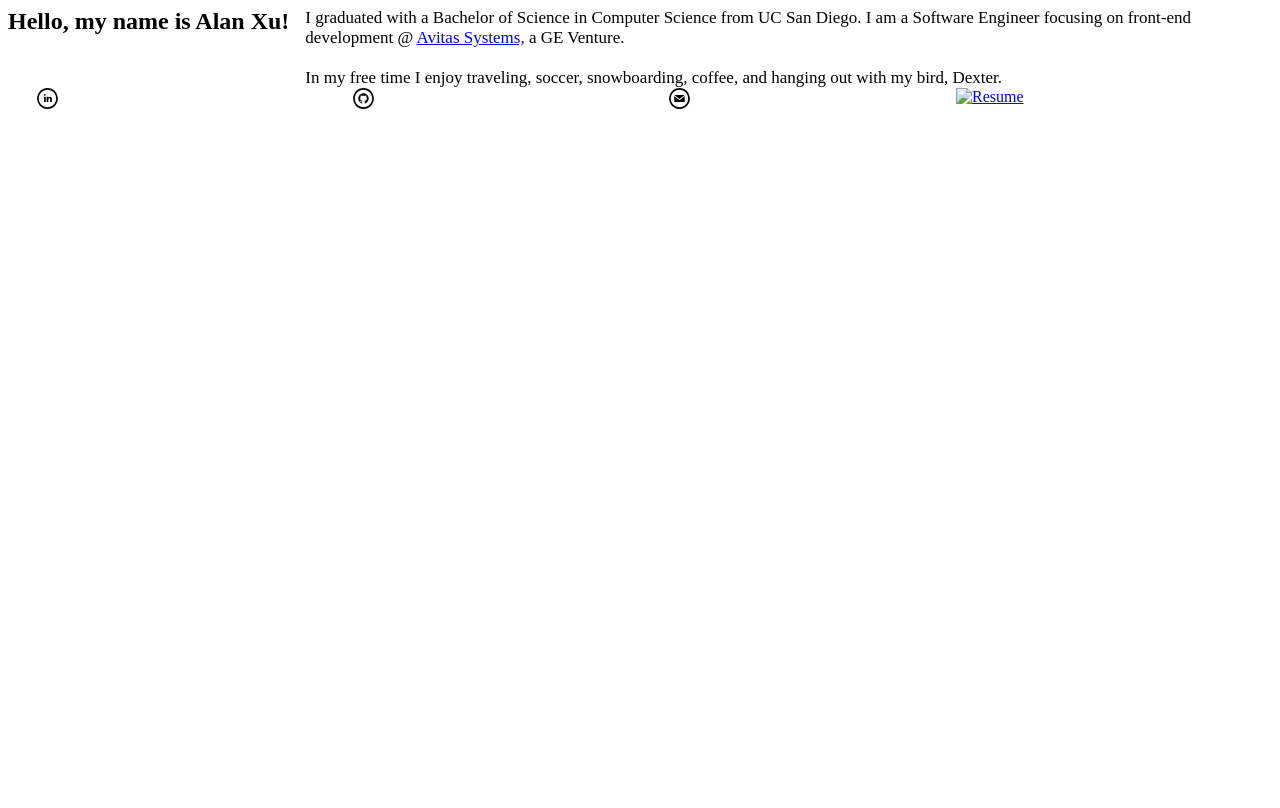
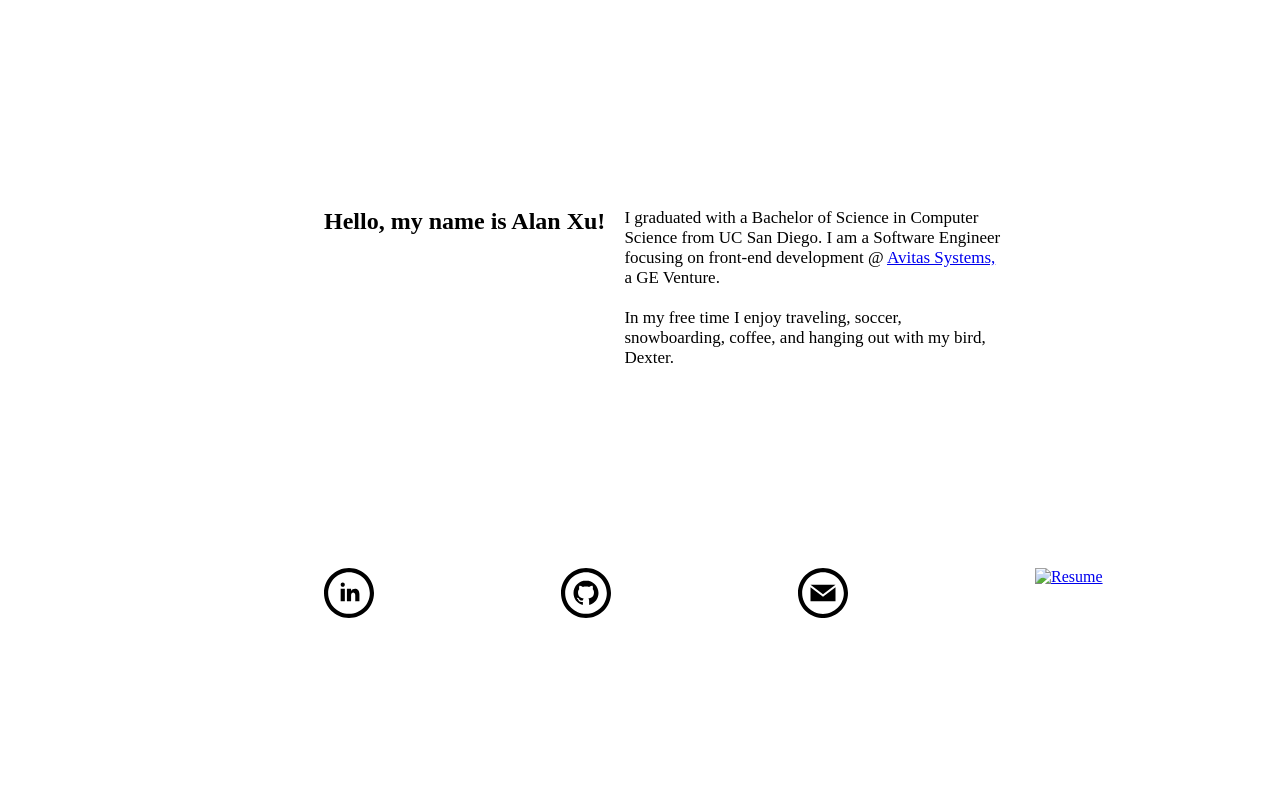
Before and after one commit to Alanxu5/alanxu5.github.io, a plain HTML site: page index.html in a window 1280 px wide. Drawn offline with Linux system fonts and the light colour scheme.

Commit message:
adds gitignore and changes css layout

```diff
--- a/elements/about-me.html
+++ b/elements/about-me.html
@@ -5,7 +5,7 @@
     <style>
       .content {
         display: grid;
-        grid-template-columns: auto auto;
+        grid-template-columns: 30% 40%;
         grid-gap: 16px;
       }
 
--- a/elements/social-media-links.html
+++ b/elements/social-media-links.html
@@ -5,12 +5,12 @@
     <style>
       .content {
         display: grid;
-        grid-template-columns: repeat(auto-fit, minmax(50px, 1fr));
+        grid-template-columns: repeat(auto-fit, minmax(100px, 1fr));
       }
 
       .icons {
-        width: 25%;
-        height: 25%;
+        width: 50px;
+        height: 50px;
       }
     </style>
     <div class=content>
--- a/index.html
+++ b/index.html
@@ -30,7 +30,7 @@
       Alan Xu
     </title>
   </head>
-  <body>
+  <body class="container">
     <div class="content">
       <div class="info">
         <about-me></about-me>
--- a/main.css
+++ b/main.css
@@ -1,4 +1,30 @@
+html, body {
+  height: 100%;
+}
+
+.container {
+  display: grid;
+  grid-template-columns: 25% 75%;
+  grid-template-rows: 25%;
+  grid-template-areas:
+    ". header"
+    "sidebar content";
+}
+
 .content {
+  grid-area: content;
   display: grid;
-  grid-template-rows: auto auto;
+  grid-template-rows: 60% 40%;
+  grid-template-areas:
+    "info"
+    "links";
 }
+
+.info {
+  grid-area: info;
+  height: auto;
+}
+
+.links {
+  grid-area: links;
+}
```
Also changed, not shown: 1 other file.
